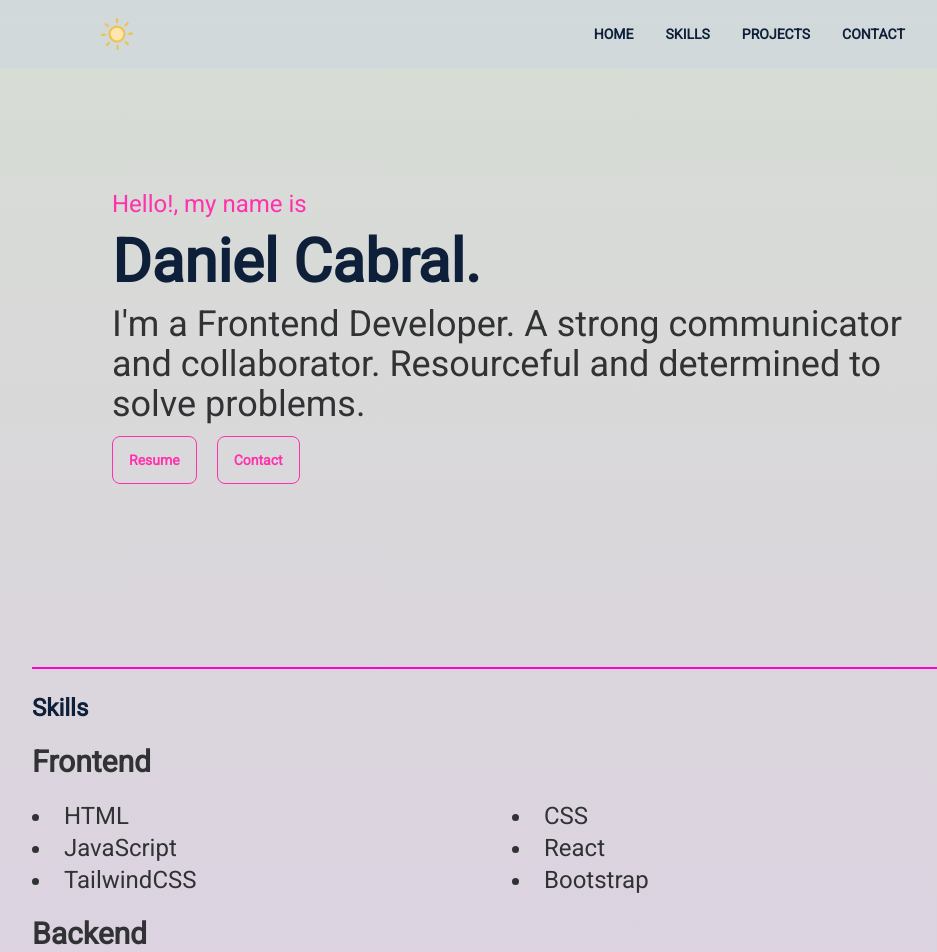
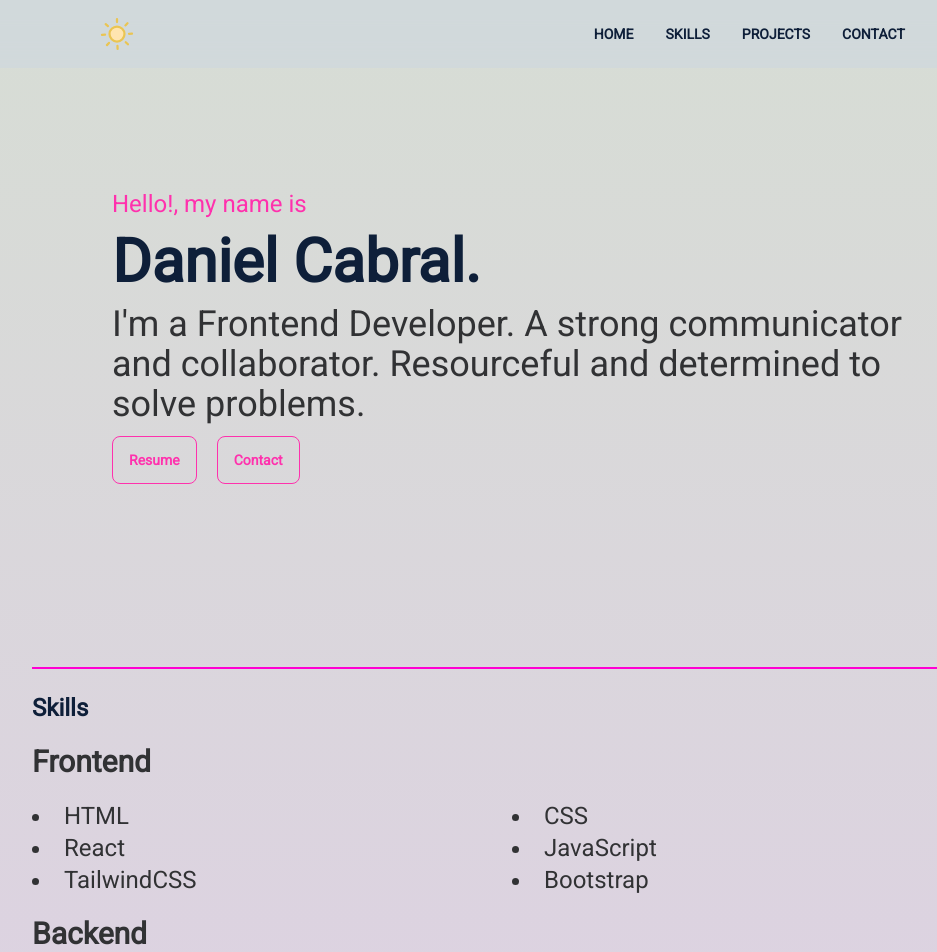
Before and after one commit to hugodanielcabral/portfolio, a React (Vite) app: page / in a window 1280 px wide. Shown: the top 952 px of the page, without its empty margins (128-1065 px from the left). Built offline with nearby package versions, Linux system fonts and the light colour scheme.

Commit message:
fix li skills margin and modified styles on Menu

```diff
--- a/src/components/header/Header.jsx
+++ b/src/components/header/Header.jsx
@@ -25,7 +25,7 @@ export const Header = () => {
     }
   }, [theme]);
   return (
-    <header className="sticky top-0 dark:bg-[rgb(14,31,57)] bg-slate-300 bg-opacity-50 backdrop-blur-md dark:bg-opacity-45">
+    <header className="sticky top-0 dark:bg-[rgb(14,31,57)]  bg-slate-300 bg-opacity-50 backdrop-blur-md dark:bg-opacity-45">
       <nav>
         <div className="navbar">
           <div className="justify-around flex-1">
@@ -56,13 +56,10 @@ export const Header = () => {
               </ul>
 
               <details className="dropdown md:hidden dropdown-end">
-                <summary
-                  className="m-1 bg-gray-300 btn text-[#000] dark:text-[#fff] dark:bg-cyan-900
-                dark:bg-opacity-60 dark:hover:dark:bg-cyan-800 hover:bg-gray-200"
-                >
+                <summary className="m-1 bg-gray-300 btn text-[#000] dark:text-[#fff] dark:bg-black dark:bg-opacity-10 dark:hover:bg-transparent hover:bg-transparent bg-opacity-65">
                   Menu
                 </summary>
-                <ul className="p-2 shadow menu dropdown-content z-[1] dark:bg-cyan-900 rounded-box w-52 bg-gray-300">
+                <ul className="p-2 shadow menu dropdown-content z-[1] rounded-box w-52 dark:bg-black dark:bg-opacity-35 bg-white bg-opacity-85">
                   <li>
                     <a href="#home">HOME</a>
                   </li>
--- a/src/components/main/skills/MainSkills.jsx
+++ b/src/components/main/skills/MainSkills.jsx
@@ -9,11 +9,11 @@ export const MainSkills = () => {
         <p className="text-3xl font-bold text-[#313234] mt-5 dark:text-[#B0B5BC]">
           Frontend
         </p>
-        <ul className="list-disc list-inside grid grid-cols-2 text-2xl text-[#313234] mt-5 dark:text-[#B0B5BC] mb-5">
+        <ul className="list-disc list-inside grid grid-cols-2 text-2xl text-[#313234] mt-5 dark:text-[#B0B5BC] mb-5 md:gap-x-0 gap-x-3">
           <li>HTML</li>
           <li>CSS</li>
+          <li>React</li>
           <li>JavaScript</li>
-          <li>React</li>
           <li>TailwindCSS</li>
           <li>Bootstrap</li>
         </ul>
```
